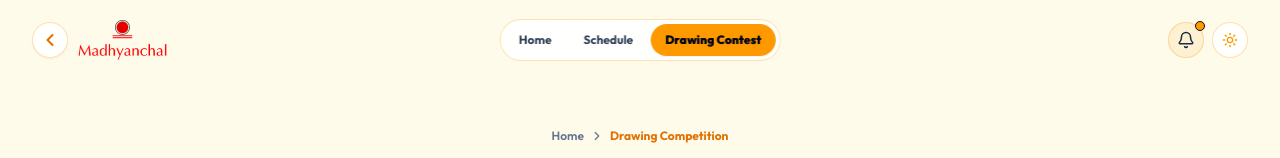
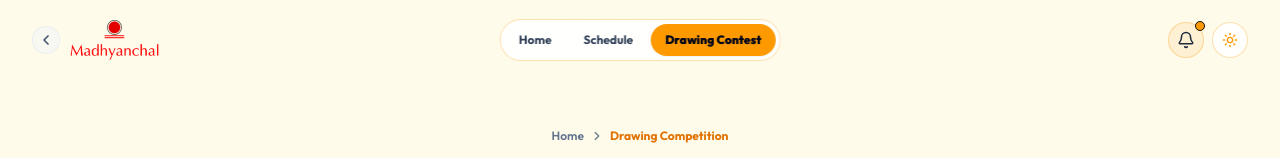
Before and after one commit to iamsayan/madhyanchal, a Next.js app: page /durgapuja/drawing-competition in a window 1280 px wide. Shown: the top 158 px of the page. Built offline with nearby package versions, Linux system fonts and the light colour scheme; no server answers.

Commit message:
feat: add responsive header component with dynamic navigation and scroll effects

```diff
--- a/src/components/layout/header.tsx
+++ b/src/components/layout/header.tsx
@@ -76,16 +76,14 @@ export function Header() {
             <Link
               href="/"
               className={cn(
-                'flex shrink-0 items-center justify-center rounded-full border shadow-xs backdrop-blur-2xl transition-all duration-300 hover:scale-105 active:scale-95 focus-visible:outline-none',
-                scrolled
-                  ? 'h-8 w-8 border-slate-200/90 bg-white/95 text-amber-600 hover:bg-amber-500/10 dark:border-white/15 dark:bg-[#132342] dark:text-amber-400 dark:hover:bg-[#1a2d52]'
-                  : 'h-9 w-9 border-amber-500/30 bg-white/90 text-amber-600 hover:border-amber-500/50 hover:bg-amber-500/10 dark:border-white/20 dark:bg-[#132342] dark:text-amber-400 dark:hover:bg-[#1a2d52]'
+                'flex shrink-0 items-center justify-center rounded-full border border-slate-200/60 bg-slate-100/50 text-slate-600 backdrop-blur-md transition-all duration-200 hover:scale-110 hover:border-amber-500/40 hover:bg-amber-500/10 hover:text-amber-600 active:scale-90 focus-visible:outline-none dark:border-white/10 dark:bg-stone-900/50 dark:text-slate-300 dark:hover:border-amber-400/40 dark:hover:bg-amber-500/20 dark:hover:text-amber-400',
+                scrolled ? 'h-6 w-6' : 'h-7 w-7'
               )}
               title="Return to Main Website"
               aria-label="Return to Main Website"
             >
               <ChevronLeft
-                className={cn('stroke-[2.5]', scrolled ? 'h-4 w-4' : 'h-5 w-5')}
+                className={cn('stroke-[2.5]', scrolled ? 'h-3.5 w-3.5' : 'h-4 w-4')}
               />
             </Link>
           )}
```
